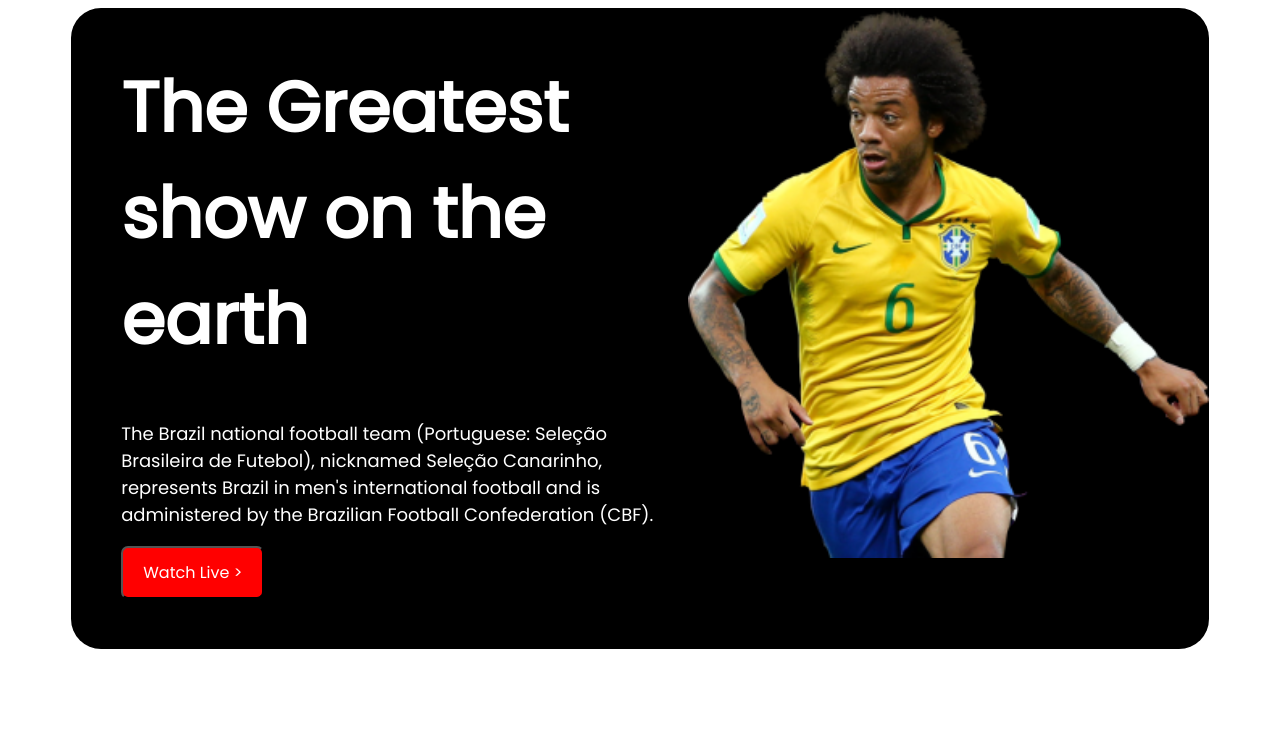
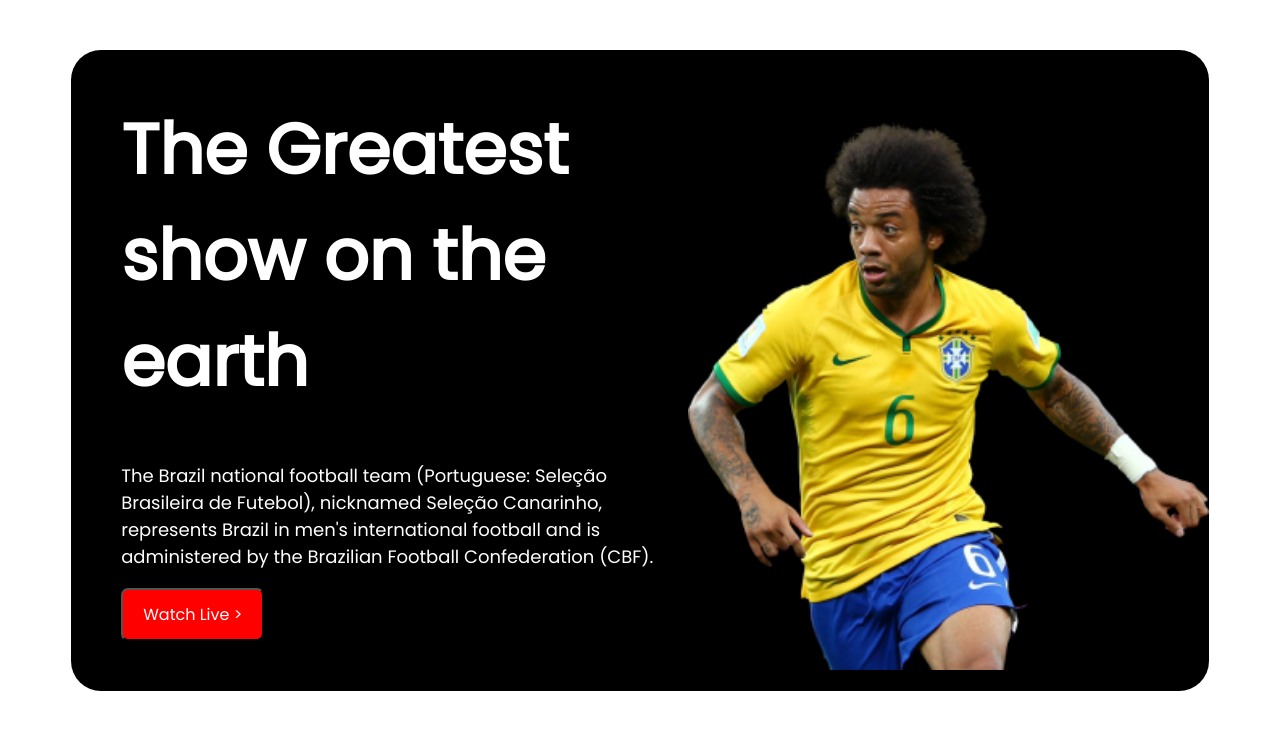
Before and after one commit to swarnadevbd/world-cup-website, a plain HTML site: page index.html in a window 1280 px wide. Shown: the top 756 px of the page. Drawn offline with Linux system fonts and the light colour scheme.

Commit message:
new push

```diff
--- a/style.css
+++ b/style.css
@@ -12,6 +12,7 @@ body {
     border-radius: 30PX;
     color: white;
     display: flex;
+    margin-top: 50px;
 
 }
 
@@ -42,6 +43,7 @@ body {
 .right-section img {
     width: 100%;
     height: 550px;
+    padding-top: 70px;
 }
 
 
```
Also changed, not shown: index.html (+3 -1 lines), index2.html (+4 -1 lines).
